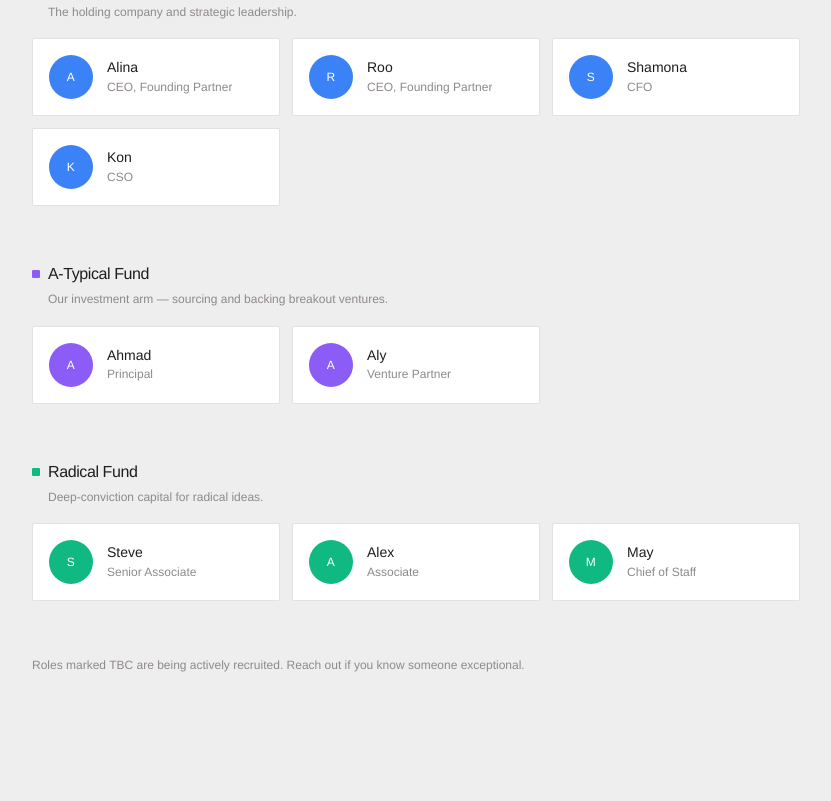
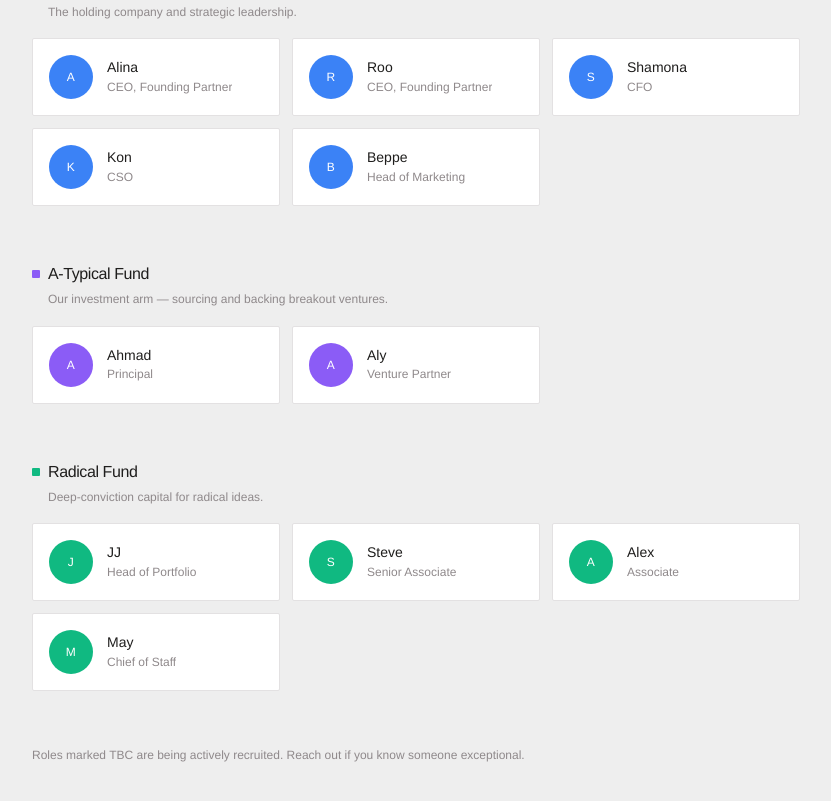
Before and after one commit to OliverUtopiaStudio/the-co-builder, a Next.js app: page /astrolabe/team in a window 1280 px wide. Shown: the part 900-1701 px from the top of the page, without its empty margins (232-1063 px from the left). Before the commit the page ends 1669 px from the top, so only its background shows below. Built offline with nearby package versions, Linux system fonts and the light colour scheme; no server answers.

Commit message:
feat: add JJ to Radical Fund team and Beppe to Utopia Platform
Co-Authored-By: Claude Opus 4.6 <noreply@anthropic.com>

```diff
--- a/src/app/(app)/astrolabe/team/page.tsx
+++ b/src/app/(app)/astrolabe/team/page.tsx
@@ -51,6 +51,7 @@ const TEAMS: TeamGroup[] = [
       { name: "Roo", role: "CEO, Founding Partner" },
       { name: "Shamona", role: "CFO" },
       { name: "Kon", role: "CSO" },
+      { name: "Beppe", role: "Head of Marketing" },
     ],
   },
   {
@@ -67,6 +68,7 @@ const TEAMS: TeamGroup[] = [
     description: "Deep-conviction capital for radical ideas.",
     accent: "#10B981",
     members: [
+      { name: "JJ", role: "Head of Portfolio" },
       { name: "Steve", role: "Senior Associate" },
       { name: "Alex", role: "Associate" },
       { name: "May", role: "Chief of Staff" },
```
